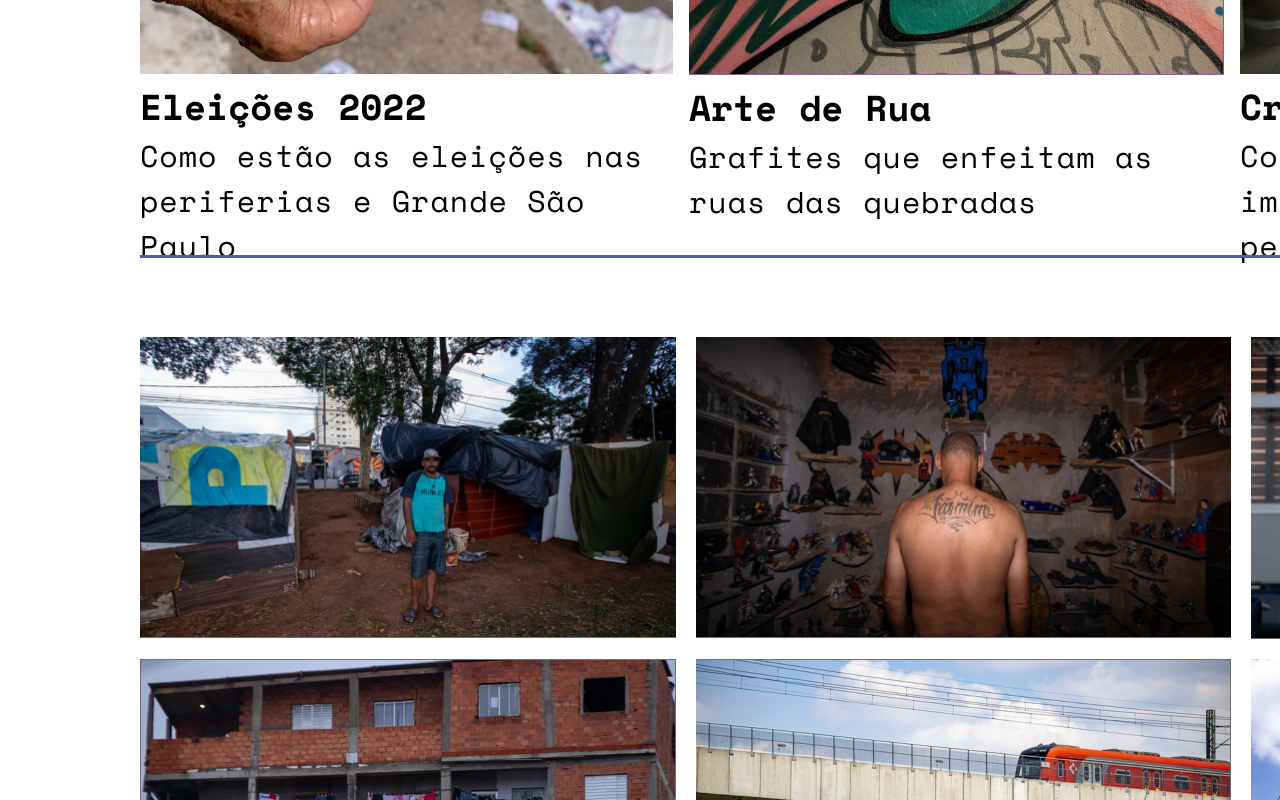
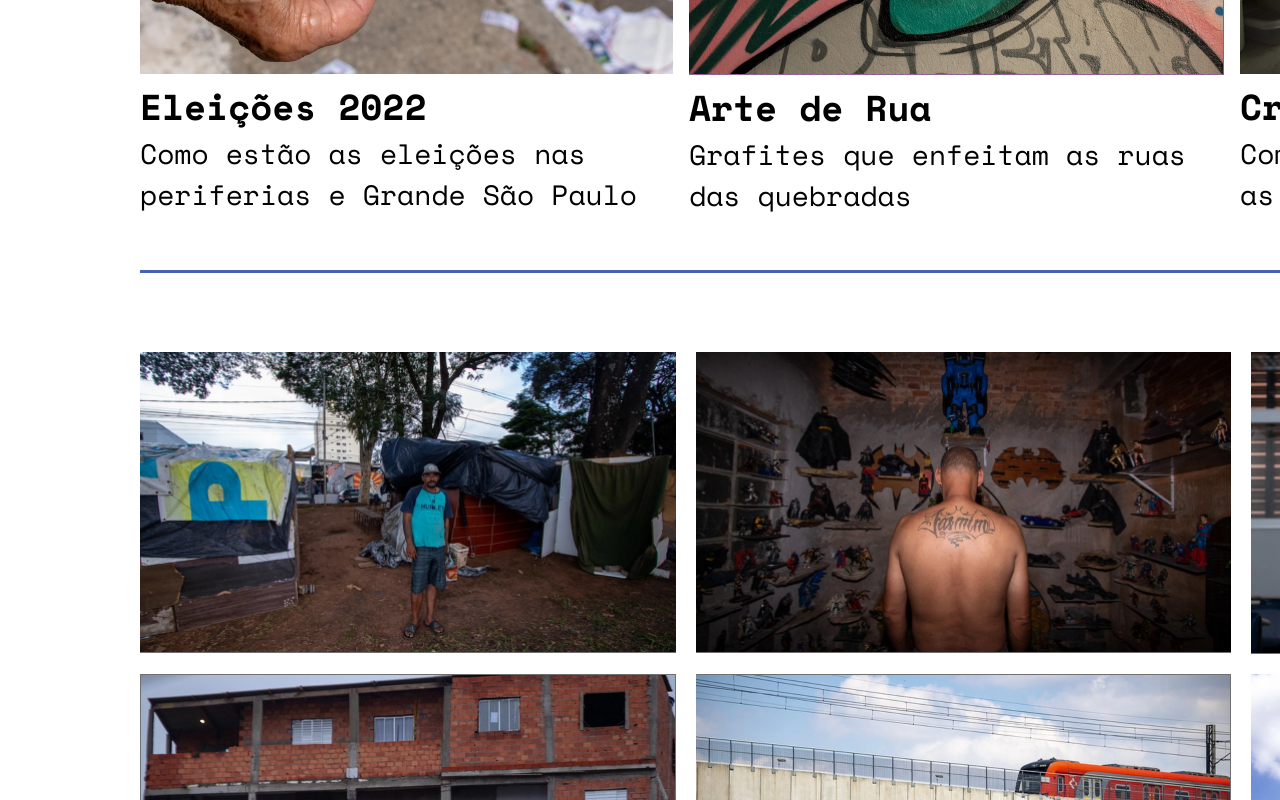
Before and after one commit to monalizaloren/ProjetoVielas-TQ09, a React (Create React App) app in the folder projeto-vielas-tq09/: page / in a window 1280 px wide. Shown: the part 260-1060 px from the top of the page. Built offline with nearby package versions, Linux system fonts and the light colour scheme.

Commit message:
Commit branch Welber

```diff
--- a/projeto-vielas-tq09/src/components/Colecoes/Colecoes.css
+++ b/projeto-vielas-tq09/src/components/Colecoes/Colecoes.css
@@ -32,8 +32,8 @@
   margin: auto;
   text-align: left;
   font-size: 36px;
-  color: var(--black);
-
+  color: #000000;
+  letter-spacing: 0px;
 }
 
 .imagensColecoes p {
@@ -41,10 +41,10 @@
   margin: auto;
   text-align: left;
   font-weight: 400;
-  font-size: 30px;
+  font-size: 28px;
   color: var(--black);
 
-  letter-spacing: 1px;
+  letter-spacing: 0px;
 
 
 }
@@ -52,9 +52,8 @@
 
 .imagens {
   border-top: 3px solid #4761B4;
-  margin-top: 179px;
+  margin-top: 194px;
   padding-top: 79px;
-
 
   justify-items: stretch;
 
```
